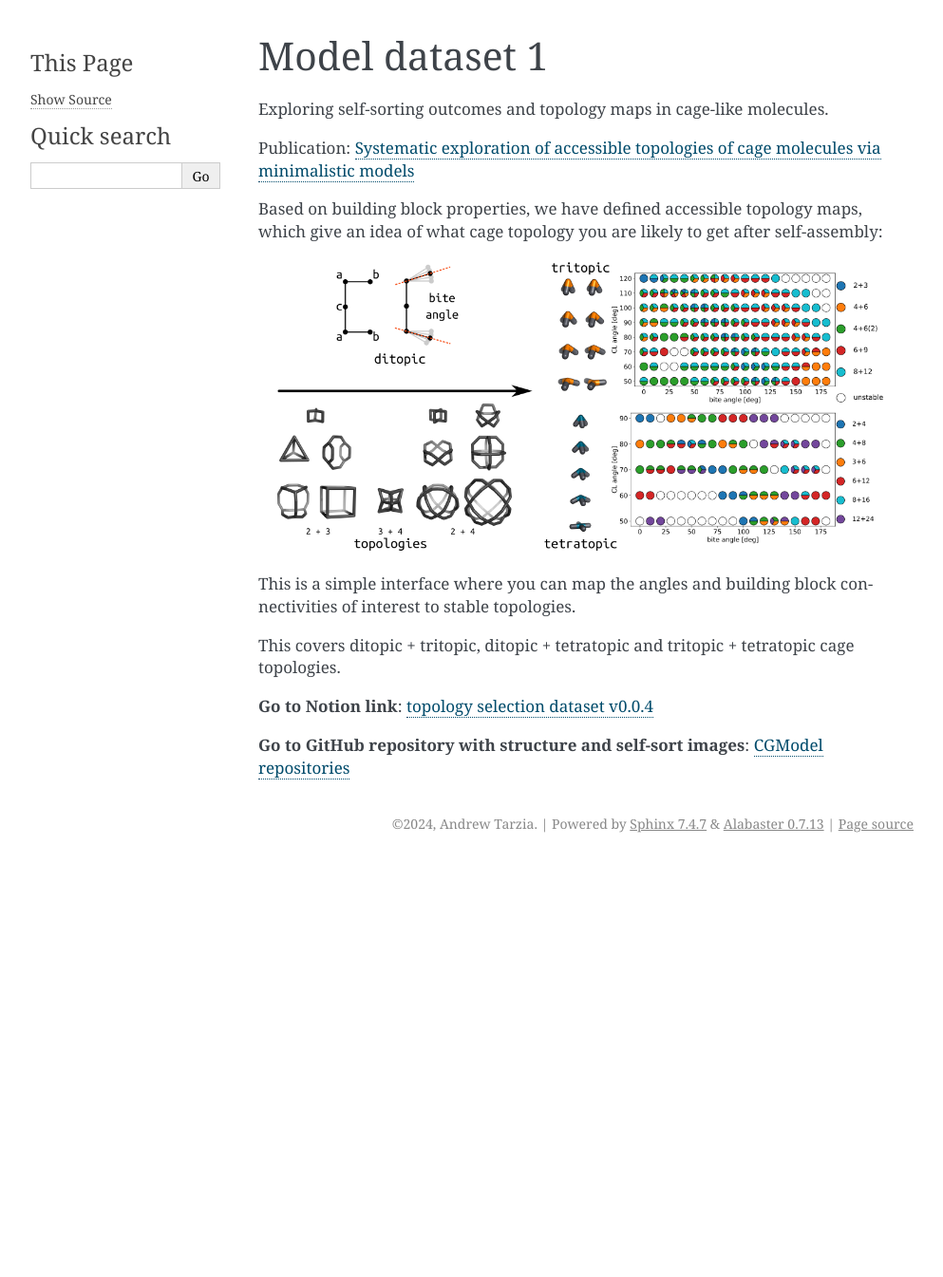
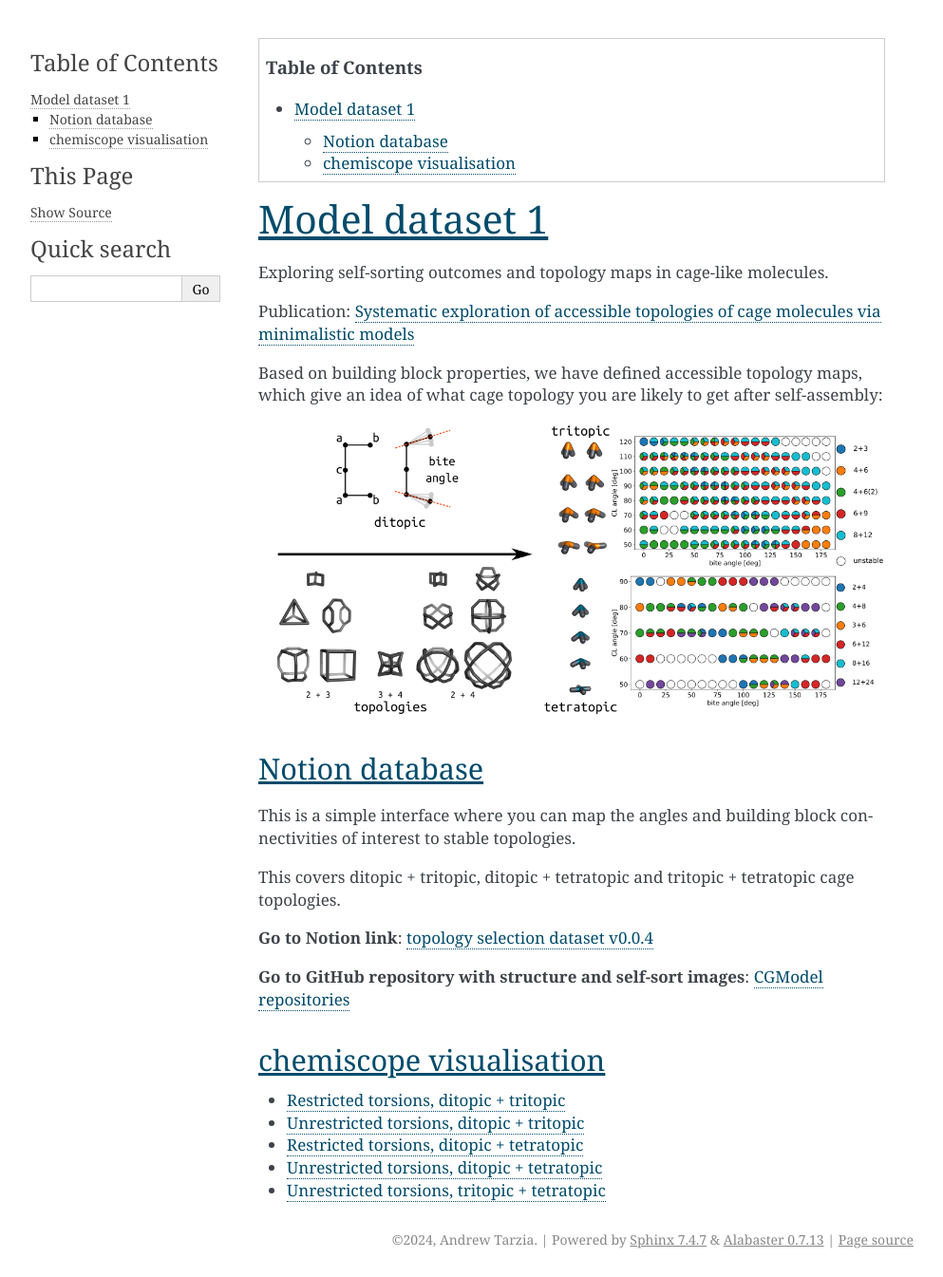
Before and after one commit to andrewtarzia/cgmodels, a Sphinx documentation site: the page built from docs/source/cg_model_jul2023.rst, in a window 1280 px wide. Shown: the whole page at 95% size, without its empty margins (148-1141 px from the left). Built offline with Sphinx 7.4.7, drawn with Linux system fonts in a browser that asks for light colours; pages that are not in the unit, such as notebooks, are missing from menus; before the commit the page ends 907 px from its top, so only the background shows below that.

Commit message:
Update database links.

```diff
--- a/docs/source/cg_model_jul2023.rst
+++ b/docs/source/cg_model_jul2023.rst
@@ -1,19 +1,20 @@
+.. contents:: Table of Contents
+
 ===============
 Model dataset 1
 ===============
 
-
 Exploring self-sorting outcomes and topology maps in cage-like molecules.
 
-Publication: `Systematic exploration of accessible topologies of cage molecules via minimalistic models`__
-
-__ https://pubs.rsc.org/en/content/articlelanding/2023/sc/d3sc03991a
-
+Publication: `Systematic exploration of accessible topologies of cage molecules via minimalistic models <https://pubs.rsc.org/en/content/articlelanding/2023/sc/d3sc03991a>`_
 
 Based on building block properties, we have defined accessible topology maps, which give an idea of what cage topology you are likely to get after self-assembly:
 
 .. image:: _static/self_sort_maps.png
   :alt: Summary of self-sort maps.
+
+Notion database
+===============
 
 This is a simple interface where you can map the angles and building block connectivities of interest to stable topologies.
 
@@ -25,4 +26,17 @@ __ https://tarziaresearch.notion.site/actual-app-5a5b2f3c5a564fdeaf59c0752bf1ca6
 
 **Go to GitHub repository with structure and self-sort images**: `CGModel repositories`__
 
-__ https://github.com/andrewtarzia/cgmodels/tree/main/cg_model_jul2023)
+__ https://github.com/andrewtarzia/cgmodels/tree/main/datasets/cg_model_jul2023
+
+
+chemiscope visualisation
+========================
+
+.. toctree::
+  :maxdepth: 1
+
+  Restricted torsions, ditopic + tritopic <cg_model_jul2023_2p3_ton>
+  Unrestricted torsions, ditopic + tritopic <cg_model_jul2023_2p3_toff>
+  Restricted torsions, ditopic + tetratopic <cg_model_jul2023_2p4_ton>
+  Unrestricted torsions, ditopic + tetratopic <cg_model_jul2023_2p4_toff>
+  Unrestricted torsions, tritopic + tetratopic <cg_model_jul2023_3p4_toff>
```
Also changed, not shown: docs/source/cg_model_jul2023_2p3_toff.rst (added, +30 -0 lines), docs/source/cg_model_jul2023_2p3_ton.rst (added, +30 -0 lines), docs/source/cg_model_jul2023_2p4_toff.rst (added, +40 -0 lines), docs/source/cg_model_jul2023_2p4_ton.rst (added, +40 -0 lines), docs/source/cg_model_jul2023_3p4_toff.rst (added, +10 -0 lines), docs/source/index.rst (+12 -12 lines), 1 other file.
